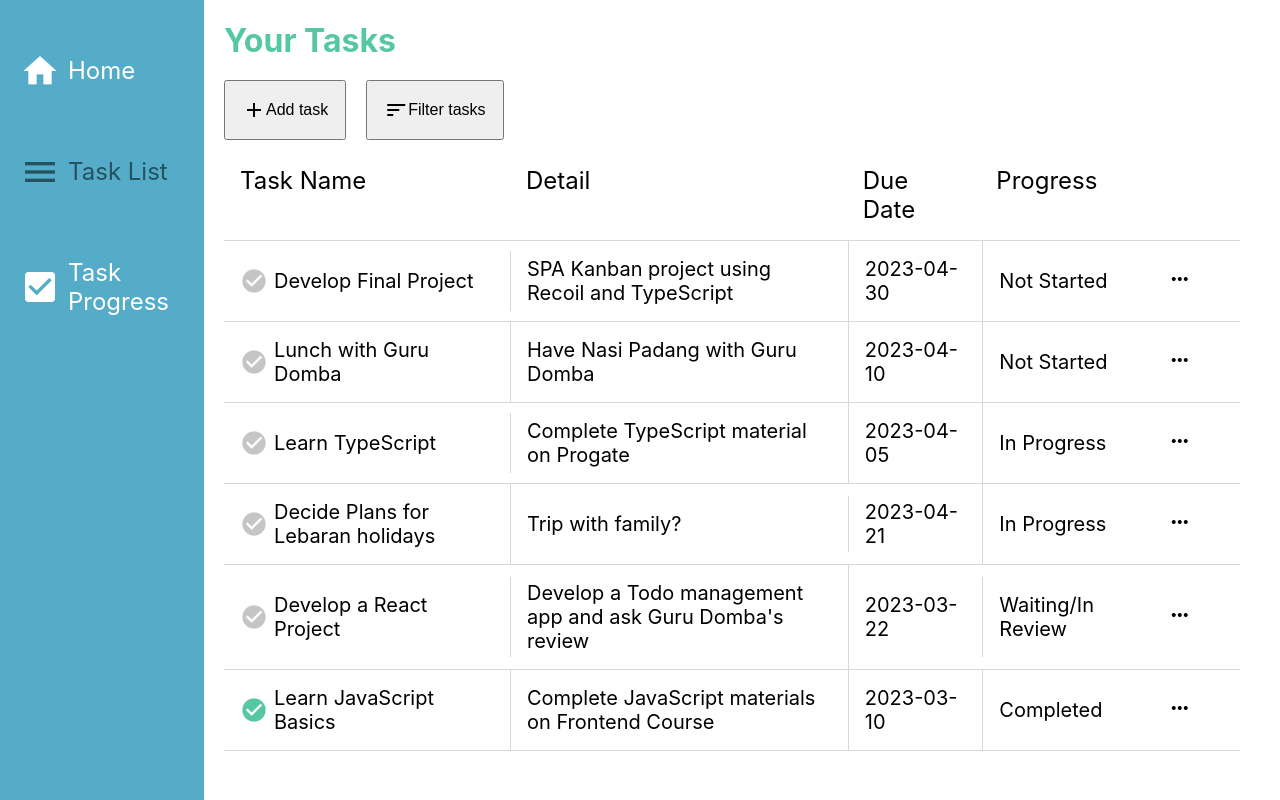
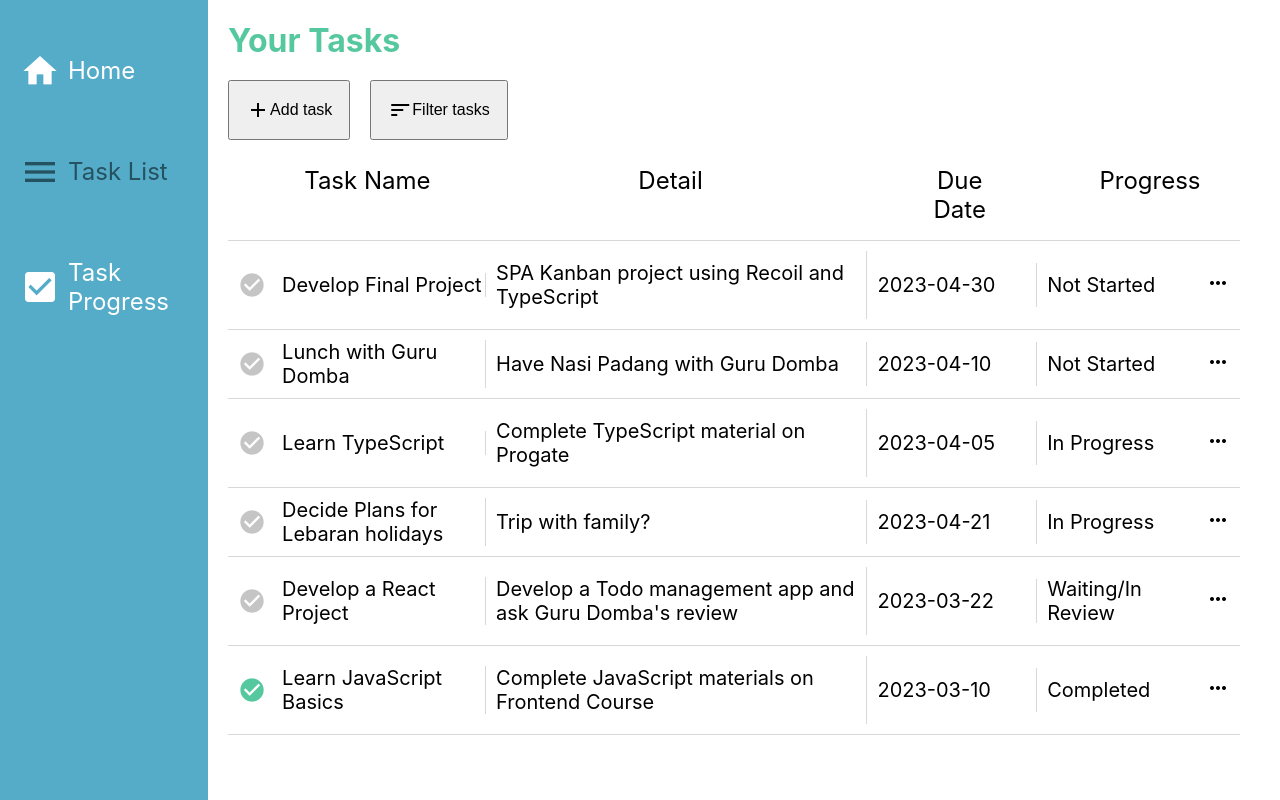
Before and after one commit to RidhoAshshiddiq/project-akhir-kanban, a React (Vite) app: page /task-list in a window 1280 px wide. Shown: the top 800 px of the page. Built offline with nearby package versions, Linux system fonts and the light colour scheme.

Commit message:
Refactor completeTask function

```diff
--- a/src/features/components/TaskList/TaskList.tsx
+++ b/src/features/components/TaskList/TaskList.tsx
@@ -62,18 +62,25 @@ const styles: CSSProperties = {
   tableHeaderTaskName: {
     padding: '16px',
     width: '25%',
+    textAlign: 'center',
   },
   tableHeaderDetail: {
     padding: '16px',
     width: '30%',
+    textAlign: 'center',
   },
   tableHeaderDueDate: {
     padding: '16px',
     width: '10%',
+    marginLeft: '60px',
+    textAlign: 'center',
   },
   tableHeaderProgress: {
     padding: '16px',
     width: '15%',
+    marginLeft: '35px',
+    textAlign: 'center'
+
   },
 }
 
--- a/src/features/components/TaskList/TaskListItem.tsx
+++ b/src/features/components/TaskList/TaskListItem.tsx
@@ -1,83 +1,72 @@
-import type { Task, CSSProperties } from '../../../types'
+import type { Task, CSSProperties } from '../../../types';
 import {
   TASK_PROGRESS_STATUS,
   TASK_PROGRESS_ID,
-} from '../../.././constants/app'
-import { useRecoilState } from 'recoil'  // Ditambahkan
-import { tasksState } from '../../tasks/TaskAtoms'  // Ditambahkan
+} from '../../../constants/app';
+import { useTasksAction } from '../../hooks/Tasks';
 
 interface TaskListItemProps {
-  task: Task
+  task: Task;
 }
 
 const getIconStyle = (progressOrder: number): React.CSSProperties => {
   const color: '#55C89F' | '#C5C5C5' =
-    progressOrder === TASK_PROGRESS_ID.COMPLETED ? '#55C89F' : '#C5C5C5'
+    progressOrder === TASK_PROGRESS_ID.COMPLETED ? '#55C89F' : '#C5C5C5';
 
   const cursor: 'default' | 'pointer' =
-    progressOrder === TASK_PROGRESS_ID.COMPLETED ? 'default' : 'pointer'
+    progressOrder === TASK_PROGRESS_ID.COMPLETED ? 'default' : 'pointer';
 
   return {
     color,
     cursor,
     fontSize: '28px',
     marginRight: '6px',
-  }
-}
+  };
+};
 
 const getProgressCategory = (progressOrder: number): string => {
   switch (progressOrder) {
     case TASK_PROGRESS_ID.NOT_STARTED:
-      return TASK_PROGRESS_STATUS.NOT_STARTED
+      return TASK_PROGRESS_STATUS.NOT_STARTED;
     case TASK_PROGRESS_ID.IN_PROGRESS:
-      return TASK_PROGRESS_STATUS.IN_PROGRESS
+      return TASK_PROGRESS_STATUS.IN_PROGRESS;
     case TASK_PROGRESS_ID.WAITING:
-      return TASK_PROGRESS_STATUS.WAITING
+      return TASK_PROGRESS_STATUS.WAITING;
     case TASK_PROGRESS_ID.COMPLETED:
-      return TASK_PROGRESS_STATUS.COMPLETED
+      return TASK_PROGRESS_STATUS.COMPLETED;
     default:
-      return TASK_PROGRESS_STATUS.NOT_STARTED
+      return TASK_PROGRESS_STATUS.NOT_STARTED;
   }
-}
+};
 
 const TaskListItem = ({ task }: TaskListItemProps): JSX.Element => {
-  // Ditambahkan
-  const [tasks, setTasks] = useRecoilState<Task[]>(tasksState)
+  const { completeTask } = useTasksAction();
 
-  // Definisikan function ini
-  const completeTask = (taskId: number): void => {
-    const updatedTasks: Task[] = tasks.map((task) =>
-      task.id === taskId
-        ? { ...task, progressOrder: TASK_PROGRESS_ID.COMPLETED }
-        : task,
-    )
-    setTasks(updatedTasks)
-  }
   return (
     <div style={styles.tableBody}>
-        <div style={styles.tableBodyTaskTitle}>
+      <div style={styles.taskTitleContainer}>
         <span
           className="material-icons"
           style={getIconStyle(task.progressOrder)}
-          onClick={(): void => {
-            completeTask(task.id) // Ditambahkan
+          onClick={() => {
+            completeTask(task.id);
           }}
         >
           check_circle
         </span>
-        {task.title}
+        <div style={styles.taskTitle}>{task.title}</div>
       </div>
       <div style={styles.tableBodyDetail}>{task.detail}</div>
       <div style={styles.tableBodyDueDate}>{task.dueDate}</div>
-      <div style={styles.tableBodyprogress}>{getProgressCategory(task.progressOrder)}</div>
-      <div>
+      <div style={styles.tableBodyProgress}>{getProgressCategory(task.progressOrder)}</div>
+      <div style={styles.menuIconContainer}>
         <span className="material-icons" style={styles.menuIcon}>
           more_horiz
         </span>
       </div>
     </div>
-  )
-}
+  );
+};
 
 const styles: CSSProperties = {
   tableBody: {
@@ -86,33 +75,42 @@ const styles: CSSProperties = {
     borderBottom: '1px solid #D8D8D8',
     fontSize: '20px',
     position: 'relative',
+    padding: '10px',
   },
-  tableBodyTaskTitle: {
-    width: '25%',
-    padding: '16px',
+  taskTitleContainer: {
     display: 'flex',
     alignItems: 'center',
     overflowWrap: 'anywhere',
+    width: '25%'
+  },
+  taskTitle: {
+    marginLeft: '10px',
+    flex: 1,
+    minWidth: 0,
     borderRight: '1px solid #D8D8D8',
   },
   tableBodyDetail: {
-    width: '30%',
-    padding: '16px',
+    flex: 2,
+    padding: '10px',
     overflowWrap: 'anywhere',
     borderRight: '1px solid #D8D8D8',
   },
   tableBodyDueDate: {
-    width: '10%',
-    padding: '16px',
+    width: '15%',
+    padding: '10px',
     borderRight: '1px solid #D8D8D8',
   },
-  tableBodyprogress: {
+  tableBodyProgress: {
     width: '15%',
-    padding: '16px',
+    padding: '10px',
+  },
+  menuIconContainer: {
+    marginLeft: 'auto',
   },
   menuIcon: {
     cursor: 'pointer',
   },
-}
+};
 
-export default TaskListItem
+
+export default TaskListItem;
--- /dev/null
+++ b/src/features/hooks/Tasks.ts
@@ -0,0 +1,25 @@
+import { useRecoilState } from 'recoil'
+import { tasksState } from '../tasks/TaskAtoms'
+import type { Task } from '../.././types'
+import { TASK_PROGRESS_ID } from '../.././constants/app'
+
+interface useTaskActionType {
+  completeTask: (taskId: number) => void
+}
+
+export const useTasksAction = (): useTaskActionType => {
+  const [tasks, setTasks] = useRecoilState<Task[]>(tasksState)
+
+  const completeTask = (taskId: number): void => {
+    const updatedTasks: Task[] = tasks.map((task) =>
+      task.id === taskId
+        ? { ...task, progressOrder: TASK_PROGRESS_ID.COMPLETED }
+        : task,
+    )
+    setTasks(updatedTasks)
+  }
+
+  return {
+    completeTask,
+  }
+}
```
